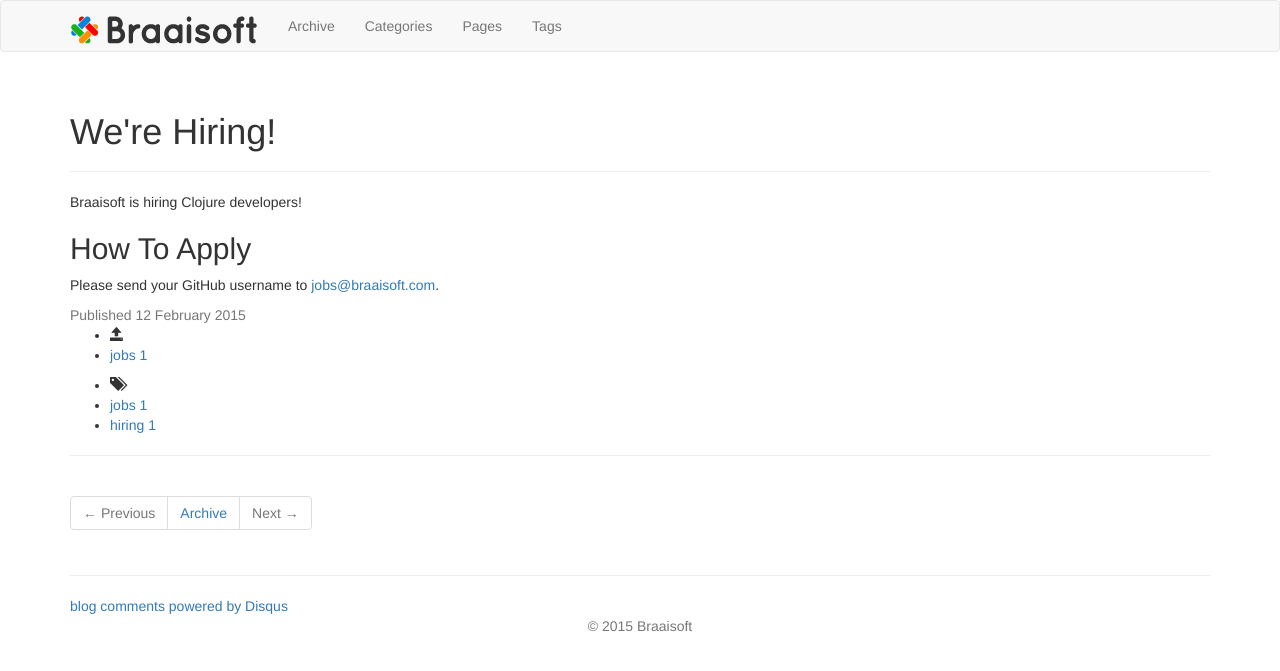
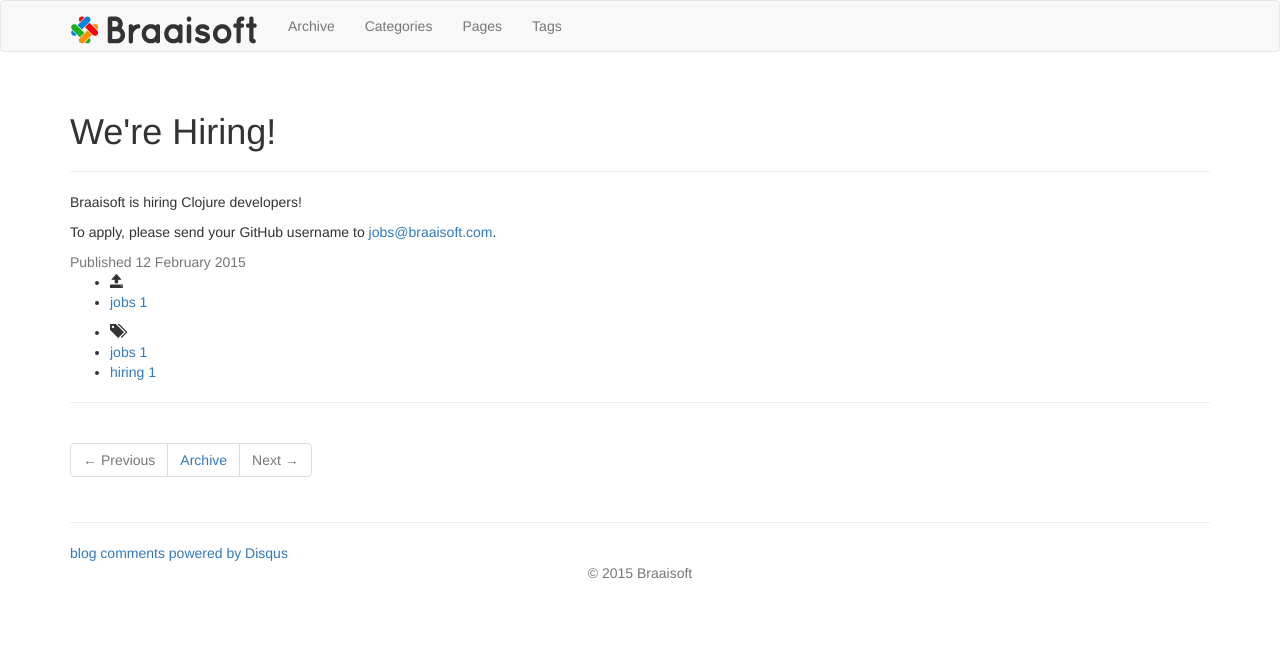
Before and after one commit to braaisoft/website, a Jekyll site: the page built from _posts/2015/2015-02-12-hiring.md, in a window 1280 px wide. Shown: the top 671 px of the page. Built offline with Jekyll 4.4.1, drawn with Linux system fonts in a browser that asks for light colours; nearby versions of some CDN libraries; library files that are not in the unit come from our copies; comment, search, counter and statistics services are not loaded.

Commit message:
simpler hiring post

```diff
--- a/_posts/2015/2015-02-12-hiring.md
+++ b/_posts/2015/2015-02-12-hiring.md
@@ -8,8 +8,4 @@ tags : [jobs, hiring]
 
 Braaisoft is hiring Clojure developers!
 
-{{ site.categories.api.first.title }}
-
-## How To Apply
-
-Please send your GitHub username to <a href="mailto:jobs@braaisoft.com">jobs@braaisoft.com</a>.
+To apply, please send your GitHub username to <a href="mailto:jobs@braaisoft.com">jobs@braaisoft.com</a>.
```
